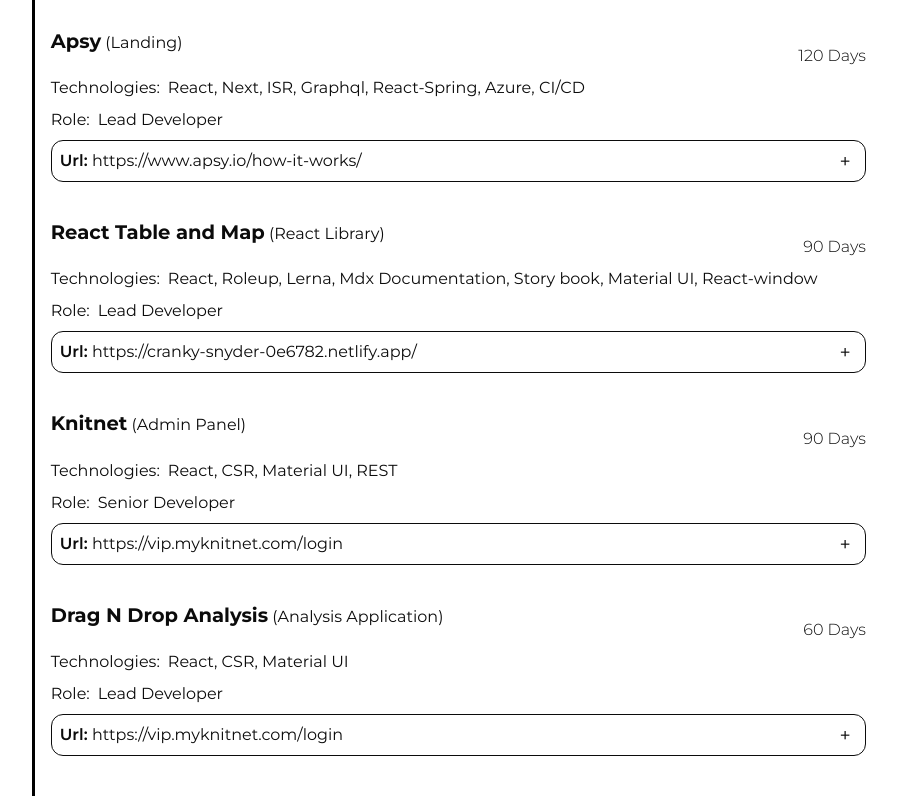
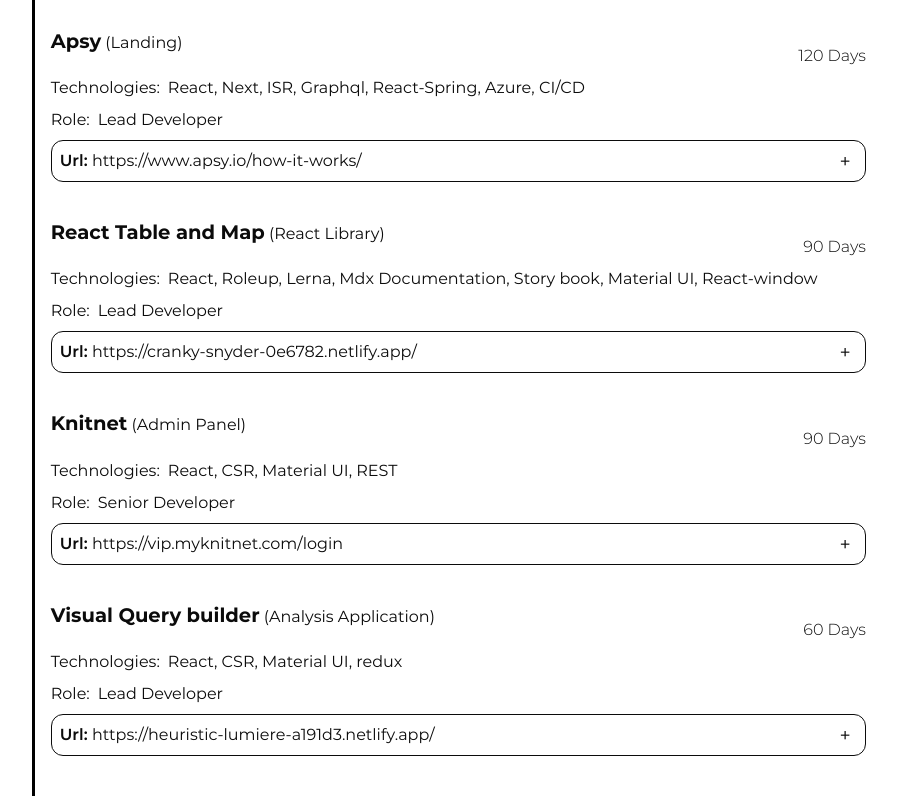
Before and after one commit to pooria-zadeh/portfolio, a Next.js app: page /en in a window 1280 px wide. Shown: the part 1124-1924 px from the top of the page, without its empty margins (342-1239 px from the left). Built offline with nearby package versions, Linux system fonts and the light colour scheme; a web font is replaced by a local one.

Commit message:
edit analysis link url

```diff
--- a/src/components/base/dropdown/accordion.flat.tsx
+++ b/src/components/base/dropdown/accordion.flat.tsx
@@ -39,8 +39,9 @@
   })
 );
 const ToggleContainer = styled.div<{ open: boolean }>(({ open }) => ({
-  maxHeight: open ? 1200 : 0,
-  overflow: "hidden",
+  maxHeight: open ? 500 : 0,
+
+  overflow: open ? "auto" : "hidden",
   transition: "all 0.3s",
 }));
 
--- a/src/i18n/locales/en/common.ts
+++ b/src/i18n/locales/en/common.ts
@@ -174,14 +174,14 @@
           duration: "90 Days",
         },
         {
-          name: "Drag N Drop Analysis",
+          name: "Visual Query builder",
           category: "Analysis Application",
-          link: "https://vip.myknitnet.com/login",
+          link: "https://heuristic-lumiere-a191d3.netlify.app/",
           description: {
-            text: "",
+            text: "(!This project is not completed!) This is a visual query builder for non-technicals who want to work with data.",
           },
 
-          technologies: ["React", "CSR", "Material UI"],
+          technologies: ["React", "CSR", "Material UI", "redux"],
           role: "Lead Developer",
           duration: "60 Days",
         },
--- a/src/pages/index/cc.description.tsx
+++ b/src/pages/index/cc.description.tsx
@@ -7,6 +7,7 @@
 import useTranslation from "@/i18n/hooks/useTranslation";
 import { ProfessionDataType } from "@/types/resume.type";
 import styled from "@emotion/styled";
+import { Fragment } from "react";
 
 const DescriptionText = styled(MText)(({ theme }) => ({
   fontWeight: 100,
@@ -42,7 +43,7 @@
           </>
         )}
         {testUsers?.map(({ password, username }) => (
-          <>
+          <Fragment key={username}>
             <MText variant="body3" fontWeight="semibold">
               {t("testUser")}:
             </MText>
@@ -60,7 +61,7 @@
                 </MText>
               </MRowView>
             </MColumnView>
-          </>
+          </Fragment>
         ))}
       </FlatAccordion.Body>
     </FlatAccordion>
```
